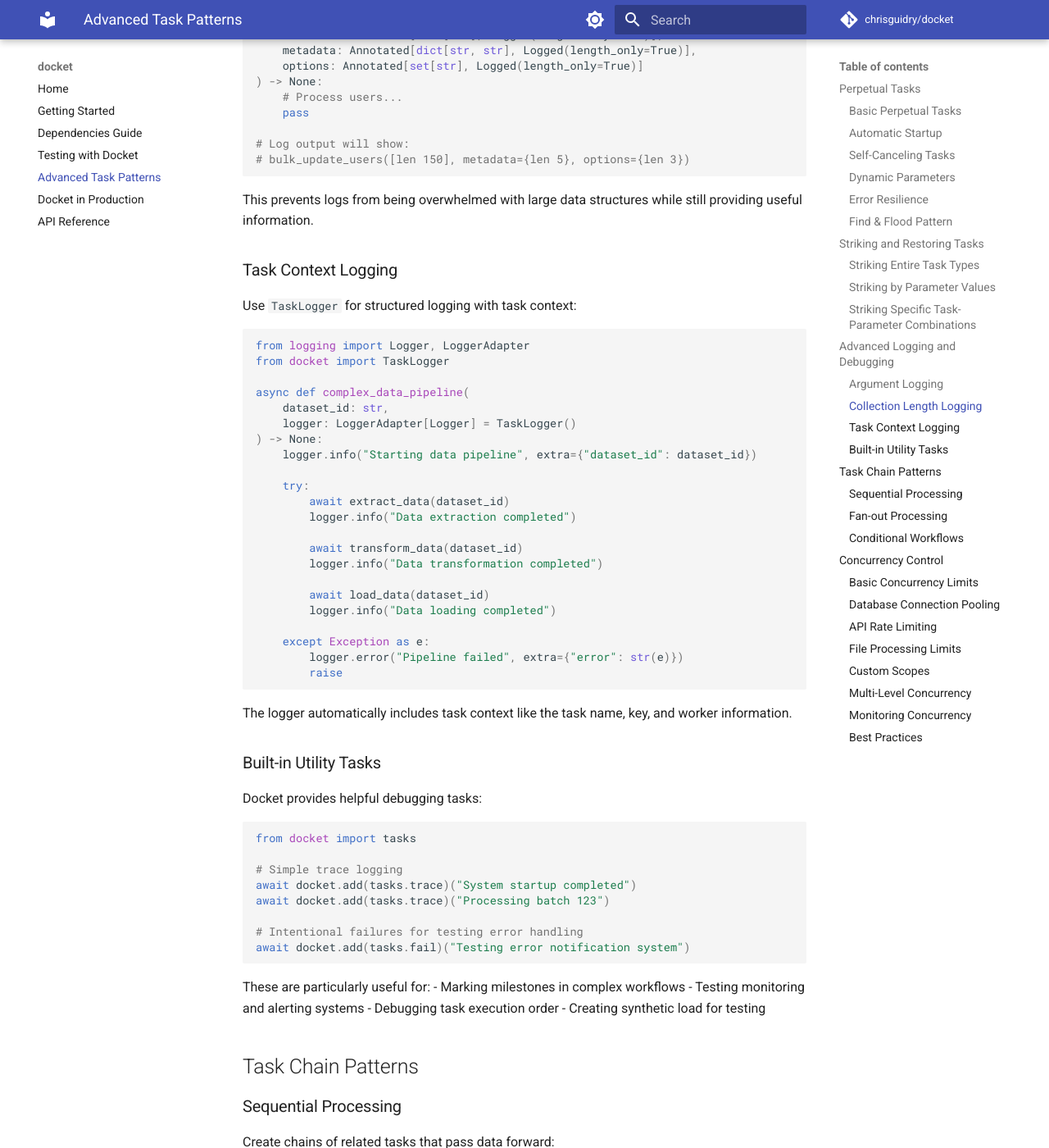
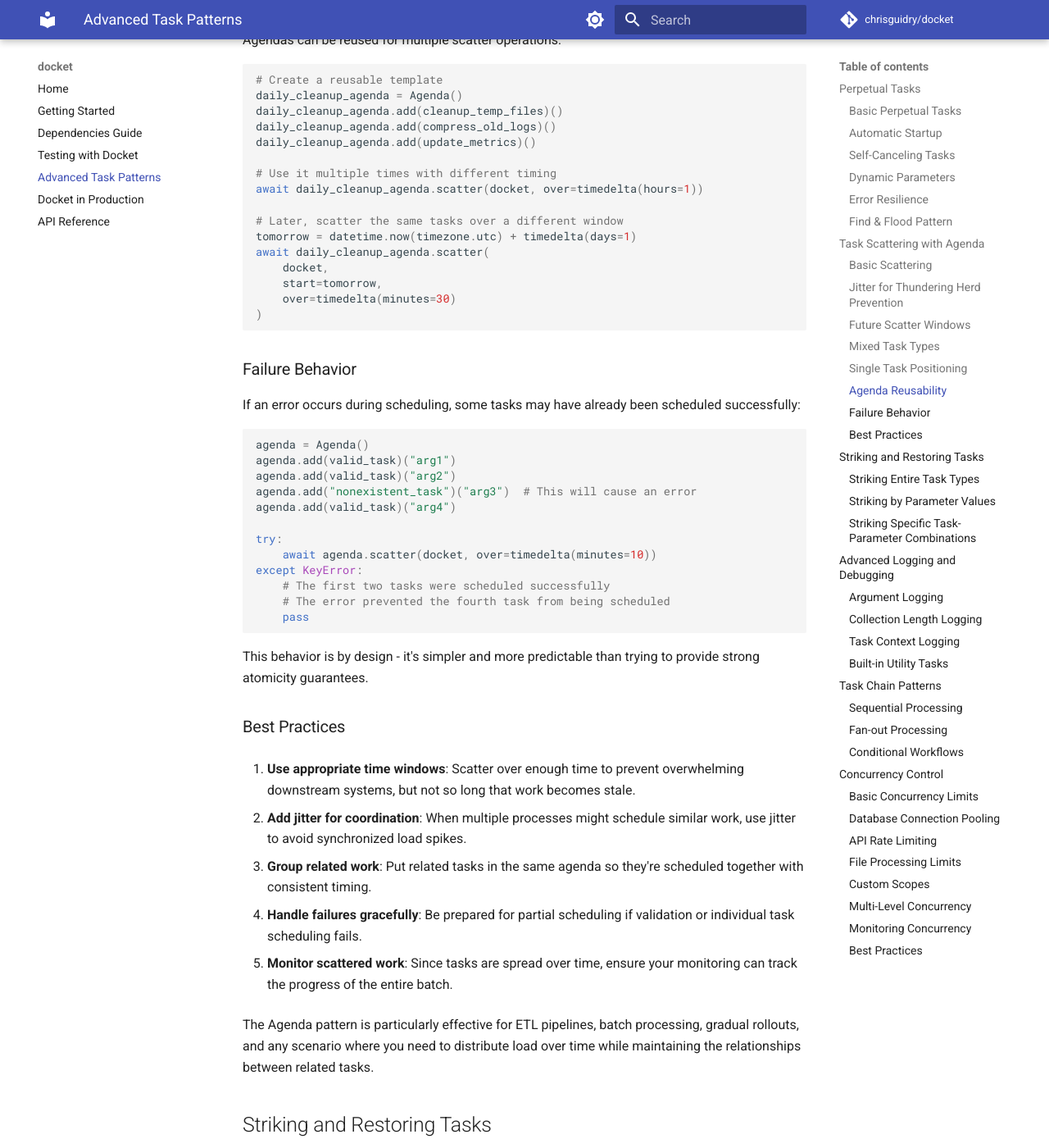
Before and after one commit to chrisguidry/docket, an MkDocs documentation site: the page built from docs/advanced-patterns.md, in a window 1280 px wide and 1400 px high, scrolled down 5088 px. Shown: the whole window at 82% size. Built offline with MkDocs 1.6.1 and Material for MkDocs 9.7.7, drawn with Linux system fonts in a browser that asks for light colours; comment, search, counter and statistics services are not loaded; some of the changed text lies outside the part shown.

Commit message:
Simplify Agenda scatter behavior and improve documentation (#131)
Removes the complex compensation-based rollback in favor of simple,
predictable behavior:

- No rollback attempts when scheduling fails
- Clear documentation about partial scheduling
- Honest test expectations about failure behavior
- Removed misleading atomicity claims

Also:
- Removed task scattering from main README (too detailed)
- Added comprehensive Agenda documentation to advanced-patterns.md
- Maintained 100% test coverage with simplified implementation

The behavior is now: if scheduling fails partway through, earlier
tasks remain scheduled and later tasks are not scheduled. This is
simple, predictable, and honest about the limitations.

🤖 Generated with [Claude Code](https://claude.ai/code)

Co-Authored-By: Claude <noreply@anthropic.com>

````diff
--- a/docs/advanced-patterns.md
+++ b/docs/advanced-patterns.md
@@ -139,6 +139,154 @@ async def process_single_order(order_id: int) -> None:
 ```
 
 This pattern separates discovery (finding work) from execution (doing work), allowing for better load distribution and fault isolation. The perpetual task stays lightweight and fast, while the actual work is distributed across many workers.
+
+## Task Scattering with Agenda
+
+For "find-and-flood" workloads, you often want to distribute a batch of tasks over time rather than scheduling them all immediately. The `Agenda` class provides an elegant way to collect related tasks and scatter them evenly across a time window.
+
+### Basic Scattering
+
+```python
+from datetime import timedelta
+from docket import Agenda, Docket
+
+async def process_item(item_id: int) -> None:
+    await perform_expensive_operation(item_id)
+    await update_database(item_id)
+
+async with Docket() as docket:
+    # Build an agenda of tasks
+    agenda = Agenda()
+    for item_id in range(1, 101):  # 100 items to process
+        agenda.add(process_item)(item_id)
+
+    # Scatter them evenly over 50 minutes to avoid overwhelming the system
+    executions = await agenda.scatter(docket, over=timedelta(minutes=50))
+    print(f"Scheduled {len(executions)} tasks over 50 minutes")
+```
+
+Tasks are distributed evenly across the time window. For 100 tasks over 50 minutes, they'll be scheduled approximately 30 seconds apart.
+
+### Jitter for Thundering Herd Prevention
+
+Add random jitter to prevent multiple processes from scheduling identical work at exactly the same times:
+
+```python
+# Scatter with ±30 second jitter around each scheduled time
+await agenda.scatter(
+    docket,
+    over=timedelta(minutes=50),
+    jitter=timedelta(seconds=30)
+)
+```
+
+### Future Scatter Windows
+
+Schedule the entire batch to start at a specific time in the future:
+
+```python
+from datetime import datetime, timezone
+
+# Start scattering in 2 hours, spread over 30 minutes
+start_time = datetime.now(timezone.utc) + timedelta(hours=2)
+await agenda.scatter(
+    docket,
+    start=start_time,
+    over=timedelta(minutes=30)
+)
+```
+
+### Mixed Task Types
+
+Agendas can contain different types of tasks:
+
+```python
+async def send_email(user_id: str, template: str) -> None:
+    await email_service.send(user_id, template)
+
+async def update_analytics(event_data: dict[str, str]) -> None:
+    await analytics_service.track(event_data)
+
+# Create a mixed agenda
+agenda = Agenda()
+agenda.add(process_item)(item_id=1001)
+agenda.add(send_email)("user123", "welcome")
+agenda.add(update_analytics)({"event": "signup", "user": "user123"})
+agenda.add(process_item)(item_id=1002)
+
+# All tasks will be scattered in the order they were added
+await agenda.scatter(docket, over=timedelta(minutes=10))
+```
+
+### Single Task Positioning
+
+When scattering a single task, it's positioned at the midpoint of the time window:
+
+```python
+agenda = Agenda()
+agenda.add(process_item)(item_id=42)
+
+# This task will be scheduled 5 minutes from now (middle of 10-minute window)
+await agenda.scatter(docket, over=timedelta(minutes=10))
+```
+
+### Agenda Reusability
+
+Agendas can be reused for multiple scatter operations:
+
+```python
+# Create a reusable template
+daily_cleanup_agenda = Agenda()
+daily_cleanup_agenda.add(cleanup_temp_files)()
+daily_cleanup_agenda.add(compress_old_logs)()
+daily_cleanup_agenda.add(update_metrics)()
+
+# Use it multiple times with different timing
+await daily_cleanup_agenda.scatter(docket, over=timedelta(hours=1))
+
+# Later, scatter the same tasks over a different window
+tomorrow = datetime.now(timezone.utc) + timedelta(days=1)
+await daily_cleanup_agenda.scatter(
+    docket,
+    start=tomorrow,
+    over=timedelta(minutes=30)
+)
+```
+
+### Failure Behavior
+
+If an error occurs during scheduling, some tasks may have already been scheduled successfully:
+
+```python
+agenda = Agenda()
+agenda.add(valid_task)("arg1")
+agenda.add(valid_task)("arg2")
+agenda.add("nonexistent_task")("arg3")  # This will cause an error
+agenda.add(valid_task)("arg4")
+
+try:
+    await agenda.scatter(docket, over=timedelta(minutes=10))
+except KeyError:
+    # The first two tasks were scheduled successfully
+    # The error prevented the fourth task from being scheduled
+    pass
+```
+
+This behavior is by design - it's simpler and more predictable than trying to provide strong atomicity guarantees.
+
+### Best Practices
+
+1. **Use appropriate time windows**: Scatter over enough time to prevent overwhelming downstream systems, but not so long that work becomes stale.
+
+2. **Add jitter for coordination**: When multiple processes might schedule similar work, use jitter to avoid synchronized load spikes.
+
+3. **Group related work**: Put related tasks in the same agenda so they're scheduled together with consistent timing.
+
+4. **Handle failures gracefully**: Be prepared for partial scheduling if validation or individual task scheduling fails.
+
+5. **Monitor scattered work**: Since tasks are spread over time, ensure your monitoring can track the progress of the entire batch.
+
+The Agenda pattern is particularly effective for ETL pipelines, batch processing, gradual rollouts, and any scenario where you need to distribute load over time while maintaining the relationships between related tasks.
 
 ## Striking and Restoring Tasks
 
````
Also changed, not shown: README.md (+0 -24 lines), 2 other files.
